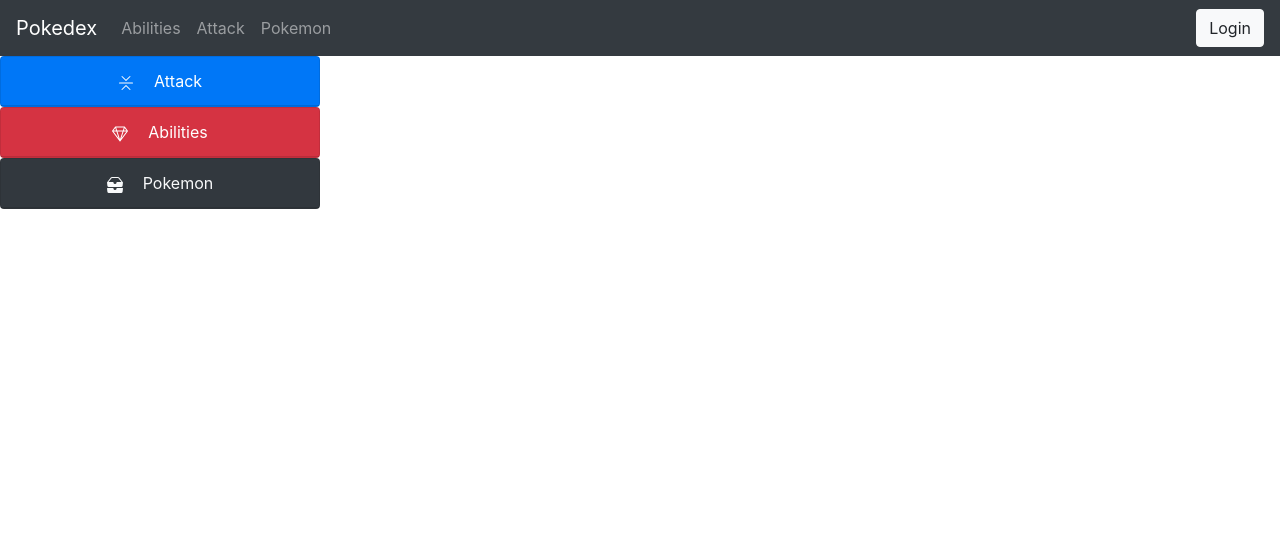
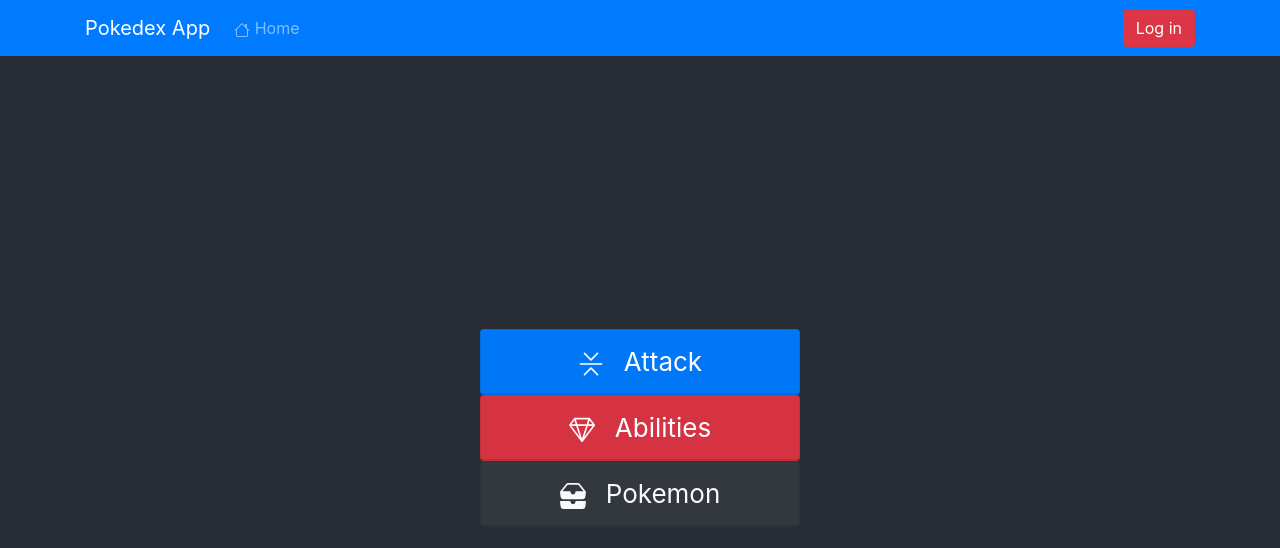
Before and after one commit to jpalomino1991/pokedex-front, a React (Create React App) app: page / in a window 1280 px wide. Shown: the top 548 px of the page. Built offline with nearby package versions, Linux system fonts and the light colour scheme; no server answers.

Commit message:
added auth0 to app

```diff
--- a/package.json
+++ b/package.json
@@ -3,7 +3,7 @@
   "version": "0.1.0",
   "private": true,
   "dependencies": {
-    "@auth0/auth0-spa-js": "^1.10.0",
+    "@auth0/auth0-react": "^1.0.0",
     "@reach/router": "^1.3.3",
     "@testing-library/jest-dom": "^4.2.4",
     "@testing-library/react": "^9.5.0",
--- a/src/App.css
+++ b/src/App.css
@@ -4,11 +4,26 @@
 
 .App-header {
   background-color: #282c34;
-  min-height: 100vh;
+  min-height: calc(100vh - 56px);
+  box-sizing: border-box;
   display: flex;
   flex-direction: column;
+  flex: 1;
   align-items: center;
   justify-content: center;
   font-size: calc(10px + 2vmin);
   color: black;
 }
+
+.spinner {
+  position: absolute;
+  display: flex;
+  justify-content: center;
+  height: 100vh;
+  width: 100vw;
+  background-color: white;
+  top: 0;
+  bottom: 0;
+  left: 0;
+  right: 0;
+}
--- a/src/App.js
+++ b/src/App.js
@@ -5,35 +5,45 @@
 import Ability from './component/Ability'
 import Pokedex from './component/Pokedex'
 import Main from './component/Main'
+import Loading from "./component/Loading"
+import Navbar from "./component/Navbar"
 import AttackDetail from './component/AttackDetail'
 import AbilityDetail from './component/AbilityDetail'
 import PokedexDetail from './component/PokedexDetail'
-import Header from './component/Header'
+import PrivateRoute from './component/private-route'
 import { BrowserRouter as Router,Switch,Route } from 'react-router-dom'
+import { useAuth0 } from "@auth0/auth0-react"
+import history from "./utils/history"
 
 function App() {
+  const { isLoading, error } = useAuth0()
+
+  if (error) {
+    return <div>Oops... {error.message}</div>
+  }
+
+  if (isLoading) {
+    return <Loading />
+  }
+
   return (
     <div className="App">
-      <Header/>
-      <Router>
+      <Navbar/>
+      <header className="App-header">
+      <Router history={history}>
         <Switch>
           <Route exact path="/">
             <Main />
           </Route>
-          <Route exact path="/attack">
-            <Attack />
-          </Route>
-          <Route exact path="/ability">
-            <Ability/>
-          </Route>
-          <Route exact path="/pokedex">
-            <Pokedex/>
-          </Route>
-          <Route path="/attack/detail/:id" component={AttackDetail} />
-          <Route path="/ability/detail/:id" component={AbilityDetail} />
-          <Route path="/pokedex/detail/:id" component={PokedexDetail} />
+          <PrivateRoute exact path="/attack" component={Attack} />
+          <PrivateRoute exact path="/ability" component={Ability} />
+          <PrivateRoute exact path="/pokedex" component={Pokedex}/>
+          <PrivateRoute path="/attack/detail/:id" component={AttackDetail} />
+          <PrivateRoute path="/ability/detail/:id" component={AbilityDetail} />
+          <PrivateRoute path="/pokedex/detail/:id" component={PokedexDetail} />
         </Switch>
       </Router>
+      </header>
     </div>
   );
 }
--- a/src/component/Header.js
+++ b/src/component/Header.js
@@ -12,9 +12,13 @@
     <Navbar bg="dark" variant="dark">
         <Navbar.Brand href="#home">Pokedex</Navbar.Brand>
         <Nav className="mr-auto">
-            <Nav.Link href="#home">Abilities</Nav.Link>
-            <Nav.Link href="#features">Attack</Nav.Link>
-            <Nav.Link href="#pricing">Pokemon</Nav.Link>
+        {!isLoading && user && (
+          <>
+                <Nav.Link href="#home">Abilities</Nav.Link>
+                <Nav.Link href="#features">Attack</Nav.Link>
+                <Nav.Link href="#pricing">Pokemon</Nav.Link>
+          </>
+          )}
         </Nav>
         <Form inline>
         {!isLoading && !user && (
@@ -25,6 +29,10 @@
 
         {!isLoading && user && (
         <>
+
+              <Nav.Link href="#home">Abilities</Nav.Link>
+              <Nav.Link href="#features">Attack</Nav.Link>
+              <Nav.Link href="#pricing">Pokemon</Nav.Link>
             <Form.Control type="text" placeholder={user.name} readOnly />
             <Button onClick={() => logout({ returnTo: window.location.origin })} variant="light">
                 Logout
--- /dev/null
+++ b/src/component/Loading.js
@@ -0,0 +1,10 @@
+import React from "react";
+import loading from "../assets/loading.svg";
+
+const Loading = () => (
+  <div className="spinner">
+    <img src={loading} alt="Loading" />
+  </div>
+);
+
+export default Loading;
--- /dev/null
+++ b/src/component/Navbar.js
@@ -0,0 +1,82 @@
+import React from "react"
+import { useAuth0 } from "@auth0/auth0-react"
+import * as Icon from 'react-bootstrap-icons'
+import {
+    Button,
+    Container,
+    Dropdown,
+    Navbar,
+    Nav
+} from "react-bootstrap"
+
+const NavBar = () => {
+  const {
+    user,
+    isAuthenticated,
+    loginWithRedirect,
+    logout,
+  } = useAuth0()
+
+  const logoutWithRedirect = () =>
+    logout({
+      returnTo: window.location.origin,
+    });
+
+  return (
+    <div className="nav-container">
+      <Navbar collapseOnSelect expand="lg" bg="primary" variant="dark">
+        <Container>
+          <Navbar.Brand href="#">Pokedex App</Navbar.Brand>
+          <Navbar.Toggle aria-controls="responsive-navbar-nav" />
+          <Navbar.Collapse id="responsive-navbar-nav">
+            <Nav className="mr-auto" defaultActiveKey="#home">
+                <Nav.Item>
+                    <Nav.Link href="/"><Icon.House/>{' '}Home</Nav.Link>
+                </Nav.Item>
+                {isAuthenticated && (
+                <>
+                <Nav.Item>
+                    <Nav.Link href="/ability"><Icon.Gem/>{' '}Abilities</Nav.Link>
+                </Nav.Item>
+                <Nav.Item>
+                    <Nav.Link href="/attack"><Icon.Lightning/>{' '}Attack</Nav.Link>
+                </Nav.Item>
+                <Nav.Item>
+                    <Nav.Link href="/pokedex"><Icon.InboxesFill/>{' '}Pokemon</Nav.Link>
+                </Nav.Item>
+                </>)}
+            </Nav>
+            <Nav>
+                {!isAuthenticated && (
+                <Nav.Item>
+                    <Button variant="danger" onClick={() => loginWithRedirect()}>
+                        Log in
+                    </Button>
+                </Nav.Item>)}
+                {isAuthenticated && (
+                <Nav.Item>
+                    <Dropdown>
+                        <Dropdown.Toggle nav caret id="profileDropDown">
+                            <img
+                                src={user.picture}
+                                alt="Profile"
+                                className="nav-user-profile rounded-circle"
+                                width="30"
+                            />
+                        </Dropdown.Toggle>
+                        <Dropdown.Menu>
+                            <Dropdown.Item href="#">{user.name}</Dropdown.Item>
+                            <Dropdown.Item href="/profile"><Icon.PersonFill/>{' '}Profile</Dropdown.Item>
+                            <Dropdown.Item href="#" onClick={() => logoutWithRedirect()}><Icon.Power/>{' '}Logout</Dropdown.Item>
+                        </Dropdown.Menu>
+                    </Dropdown>
+                </Nav.Item>)}
+            </Nav>
+          </Navbar.Collapse>
+        </Container>
+      </Navbar>
+    </div>
+  );
+};
+
+export default NavBar;
--- /dev/null
+++ b/src/component/private-route.js
@@ -0,0 +1,15 @@
+import React from "react";
+import { Route } from "react-router-dom";
+import { withAuthenticationRequired } from "@auth0/auth0-react";
+import Main from "./Main";
+
+const PrivateRoute = ({ component, ...args }) => (
+  <Route
+    component={withAuthenticationRequired(component, {
+      onRedirecting: () => <Main />,
+    })}
+    {...args}
+  />
+);
+
+export default PrivateRoute;
--- a/src/contexts/auth0-context.js
+++ /dev/null
@@ -1,72 +0,0 @@
-import React, { Component, createContext, useContext } from 'react';
-import createAuth0Client from '@auth0/auth0-spa-js';
-
-// create the context
-export const Auth0Context = createContext();
-
-export const useAuth0 = () => useContext(Auth0Context);
-
-// create a provider
-export class Auth0Provider extends Component {
-    state = {
-        auth0Client: null,
-        isLoading: false,
-        isAuthenticated: false,
-        user: null
-    };
-    config = {
-        domain: process.env.REACT_APP_AUTH0_DOMAIN,
-        client_id: process.env.REACT_APP_AUTH0_CLIENT_ID,
-        redirect_uri: window.location.origin
-    };
-
-    componentDidMount() {
-        console.log(process.env.REACT_APP_AUTH0_DOMAIN);
-        this.initializeAuth0();
-    }
-
-    // initialize the auth0 library
-    initializeAuth0 = async () => {
-        const auth0Client = await createAuth0Client(this.config);
-        this.setState({ auth0Client });
-
-        // check to see if they have been redirected after login
-        if (window.location.search.includes('code=')) {
-        return this.handleRedirectCallback();
-        }
-
-        const isAuthenticated = await auth0Client.isAuthenticated();
-        const user = isAuthenticated ? await auth0Client.getUser() : null;
-        this.setState({ isLoading: false, isAuthenticated, user });
-    };
-
-    handleRedirectCallback = async () => {
-        this.setState({ isLoading: true });
-
-        await this.state.auth0Client.handleRedirectCallback();
-        const user = await this.state.auth0Client.getUser();
-
-        this.setState({ user, isAuthenticated: true, isLoading: false });
-    };
-
-    render() {
-        const { auth0Client,isLoading,isAuthenticated,user } = this.state;
-        const { children } = this.props;
-
-        const configObject = {
-            isLoading,
-            isAuthenticated,
-            user,
-            loginWithRedirect: (...p) => auth0Client.loginWithRedirect(...p),
-            getTokenSilently: (...p) => auth0Client.getTokenSilently(...p),
-            getIdTokenClaims: (...p) => auth0Client.getIdTokenClaims(...p),
-            logout: (...p) => auth0Client.logout(...p)
-        };
-
-        return (
-            <Auth0Context.Provider value={configObject}>
-                {children}
-            </Auth0Context.Provider>
-        );
-    }
-}
--- a/src/index.js
+++ b/src/index.js
@@ -3,10 +3,25 @@
 import './index.css';
 import App from './App';
 import * as serviceWorker from './serviceWorker';
-import { Auth0Provider } from './contexts/auth0-context';
+import { Auth0Provider } from "@auth0/auth0-react";
+import history from "./utils/history";
+
+const onRedirectCallback = (appState) => {
+  history.push(
+    appState && appState.returnTo
+      ? appState.returnTo
+      : window.location.pathname
+  );
+};
 
 ReactDOM.render(
-  <Auth0Provider>
+  <Auth0Provider
+    domain={process.env.REACT_APP_AUTH0_DOMAIN}
+    clientId={process.env.REACT_APP_AUTH0_CLIENT_ID}
+    audience={process.env.REACT_APP_AUTH0_AUDIENCE}
+    redirectUri={window.location.origin}
+    onRedirectCallback={onRedirectCallback}
+  >
     <App />
   </Auth0Provider>,
   document.getElementById('root')
--- /dev/null
+++ b/src/utils/history.js
@@ -0,0 +1,2 @@
+import { createBrowserHistory } from "history";
+export default createBrowserHistory();
```
Also changed, not shown: src/assets/loading.svg (added), 1 other file (tests, documents, lock files or other folders).
